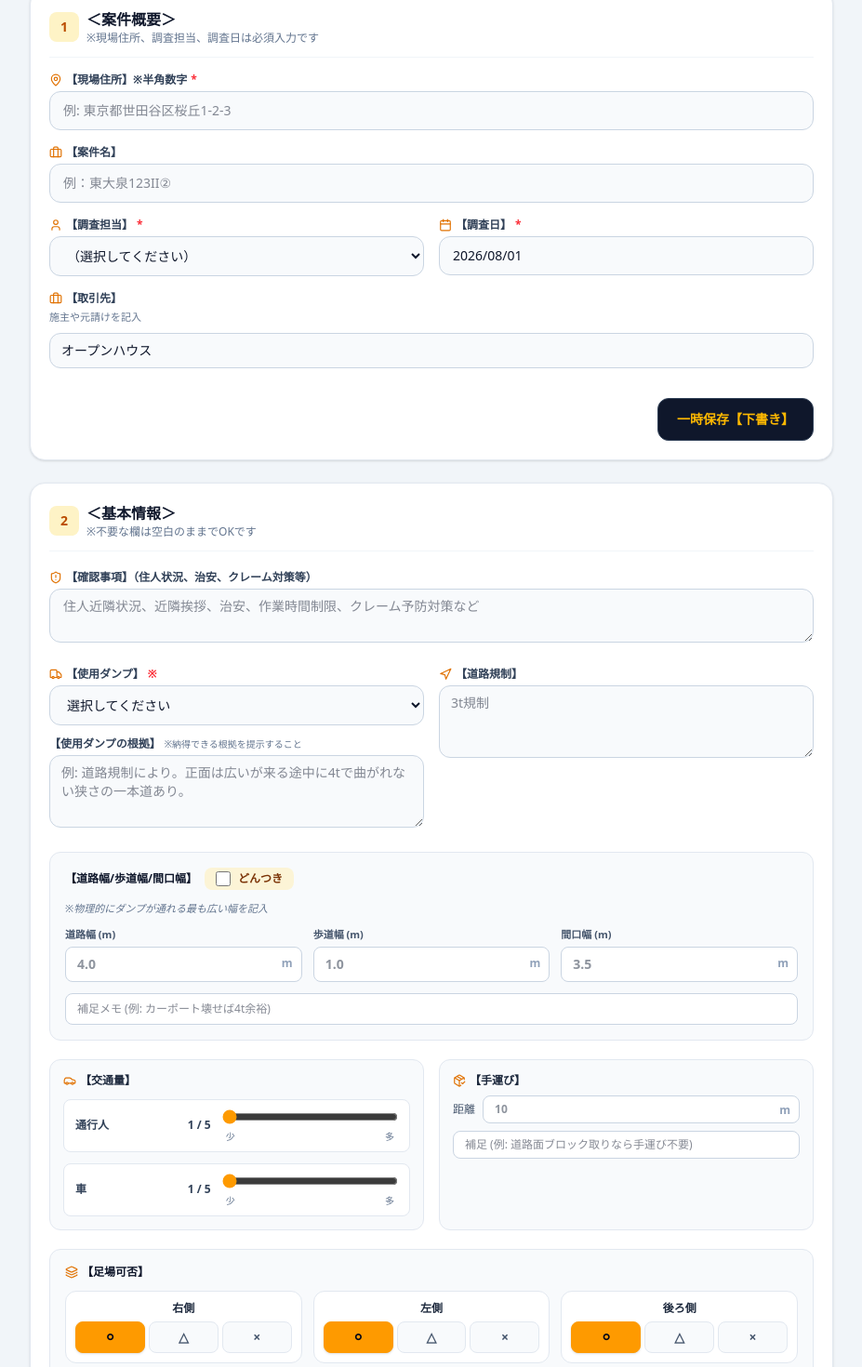
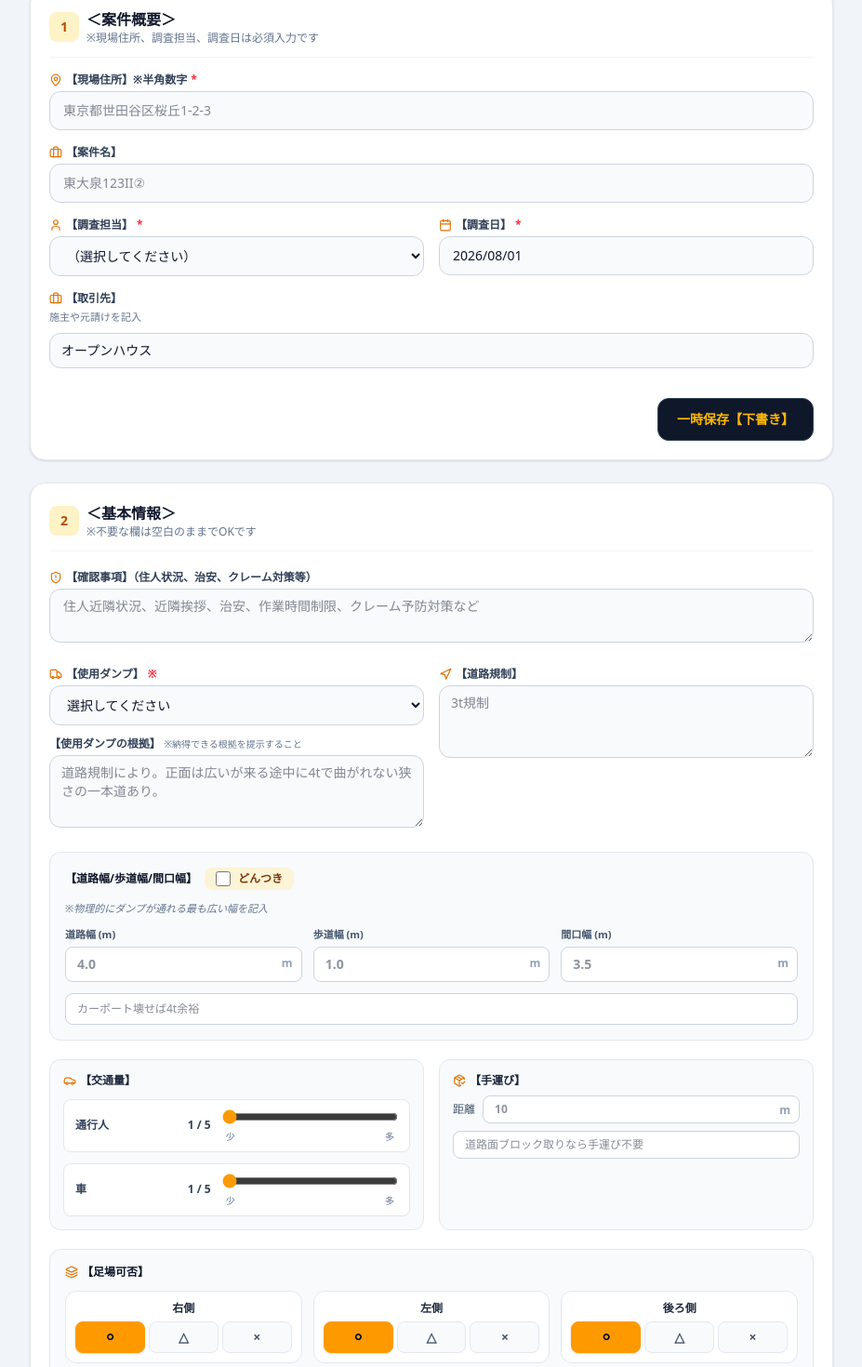
Before and after one commit to pyonshira07/ohd-field-survey-test, a React (Vite) app: page / in a window 1280 px wide. Shown: the part 101-1571 px from the top of the page at 93% size, without its empty margins (176-1103 px from the left). Built offline with nearby package versions, Linux system fonts and the light colour scheme.

Commit message:
Simplify field placeholder text

```diff
--- a/src/components/BasicInfoSection.tsx
+++ b/src/components/BasicInfoSection.tsx
@@ -68,7 +68,7 @@ export const BasicInfoSection: React.FC<BasicInfoSectionProps> = ({ report, onCh
             rows={3}
             value={report.dumpTruckReason}
             onChange={(e) => onChange({ dumpTruckReason: e.target.value })}
-            placeholder="例: 道路規制により。正面は広いが来る途中に4tで曲がれない狭さの一本道あり。"
+            placeholder="道路規制により。正面は広いが来る途中に4tで曲がれない狭さの一本道あり。"
             className="mt-1 w-full px-3 py-2 rounded-xl border border-slate-300 focus:ring-2 focus:ring-amber-500 text-sm text-slate-900 bg-slate-50 focus:bg-white transition-all"
           />
         </div>
@@ -161,7 +161,7 @@ export const BasicInfoSection: React.FC<BasicInfoSectionProps> = ({ report, onCh
             type="text"
             value={report.roadNote}
             onChange={(e) => onChange({ roadNote: e.target.value })}
-            placeholder="補足メモ (例: カーポート壊せば4t余裕)"
+            placeholder="カーポート壊せば4t余裕"
             className="w-full px-3 py-2 rounded-lg border border-slate-300 text-xs font-medium text-slate-900 bg-white"
           />
         </div>
@@ -227,7 +227,7 @@ export const BasicInfoSection: React.FC<BasicInfoSectionProps> = ({ report, onCh
             type="text"
             value={report.manualCarryNote}
             onChange={(e) => onChange({ manualCarryNote: e.target.value })}
-            placeholder="補足 (例: 道路面ブロック取りなら手運び不要)"
+            placeholder="道路面ブロック取りなら手運び不要"
             className="w-full px-3 py-1.5 rounded-lg border border-slate-300 text-xs text-slate-900 bg-white"
           />
         </div>
@@ -310,7 +310,7 @@ export const BasicInfoSection: React.FC<BasicInfoSectionProps> = ({ report, onCh
             type="text"
             value={report.scaffoldNote}
             onChange={(e) => onChange({ scaffoldNote: e.target.value })}
-            placeholder="補足メモ (例: 裏手狭小につき足場一部単管組み)"
+            placeholder="裏手狭小につき足場一部単管組み"
             className="w-full px-3 py-2 rounded-lg border border-slate-300 text-xs font-medium text-slate-900 bg-white"
           />
         </div>
--- a/src/components/BuildingInfoSection.tsx
+++ b/src/components/BuildingInfoSection.tsx
@@ -137,7 +137,7 @@ export const BuildingInfoSection: React.FC<BuildingInfoSectionProps> = ({ report
                   type="text"
                   value={bldg.structureNote || ''}
                   onChange={(e) => updateBuilding(index, { structureNote: e.target.value })}
-                  placeholder="補足メモ（例：登記上は木・鉄骨造）"
+                  placeholder="登記上は木・鉄骨造"
                   className="mt-2 w-full px-3 py-1.5 rounded-lg border border-slate-300 text-xs text-slate-900 bg-white"
                 />
               </div>
@@ -239,7 +239,7 @@ export const BuildingInfoSection: React.FC<BuildingInfoSectionProps> = ({ report
                   type="text"
                   value={bldg.roofNote || ''}
                   onChange={(e) => updateBuilding(index, { roofNote: e.target.value })}
-                  placeholder="補足メモ（例：一部陸屋根）"
+                  placeholder="一部陸屋根"
                   className="mt-2 w-full px-3 py-1.5 rounded-lg border border-slate-300 text-xs text-slate-900 bg-white"
                 />
               </div>
@@ -260,7 +260,7 @@ export const BuildingInfoSection: React.FC<BuildingInfoSectionProps> = ({ report
                   type="text"
                   value={bldg.exteriorWallNote || ''}
                   onChange={(e) => updateBuilding(index, { exteriorWallNote: e.target.value })}
-                  placeholder="補足メモ（例：一部タイル貼り）"
+                  placeholder="一部タイル貼り"
                   className="mt-2 w-full px-3 py-1.5 rounded-lg border border-slate-300 text-xs text-slate-900 bg-white"
                 />
               </div>
@@ -279,7 +279,7 @@ export const BuildingInfoSection: React.FC<BuildingInfoSectionProps> = ({ report
                     const digits = e.target.value.replace(/[^0-9]/g, '');
                     updateBuilding(index, { manualDemolitionRatio: digits ? Number(digits) : 0 });
                   }}
-                  placeholder="例：30"
+                  placeholder="30"
                   className="w-full px-3 py-2 pr-8 rounded-lg border border-slate-300 text-sm font-semibold text-slate-900 bg-white"
                 />
                 <span className="absolute right-3 top-2.5 text-sm text-slate-500 font-bold">%</span>
@@ -288,7 +288,7 @@ export const BuildingInfoSection: React.FC<BuildingInfoSectionProps> = ({ report
                 type="text"
                 value={bldg.manualDemolitionNote}
                 onChange={(e) => updateBuilding(index, { manualDemolitionNote: e.target.value })}
-                placeholder="補足メモ（例：2、3F全部と1F少し）"
+                placeholder="2、3F全部と1F少し"
                 className="w-full px-3 py-1.5 rounded-lg border border-slate-300 text-xs text-slate-900 bg-slate-50"
               />
             </div>
@@ -391,7 +391,7 @@ export const BuildingInfoSection: React.FC<BuildingInfoSectionProps> = ({ report
                   type="text"
                   value={bldg.note}
                   onChange={(e) => updateBuilding(index, { note: e.target.value })}
-                  placeholder="補足メモ (例: 2階が増築っぽい。外壁リフォームしてる？)"
+                  placeholder="2階が増築っぽい。外壁リフォームしてる？"
                   className="w-full px-3 py-1.5 rounded-lg border border-slate-300 text-xs text-slate-900 bg-slate-50"
                 />
               </div>
--- a/src/components/OverviewSection.tsx
+++ b/src/components/OverviewSection.tsx
@@ -41,7 +41,7 @@ export const OverviewSection: React.FC<OverviewSectionProps> = ({ report, onChan
             type="text"
             value={report.siteAddress}
             onChange={(e) => onChange({ siteAddress: e.target.value })}
-            placeholder="例: 東京都世田谷区桜丘1-2-3"
+            placeholder="東京都世田谷区桜丘1-2-3"
             className="w-full px-3.5 py-2.5 rounded-xl border border-slate-300 focus:ring-2 focus:ring-amber-500 focus:border-amber-500 text-sm font-medium text-slate-900 bg-slate-50 focus:bg-white transition-all"
             required
           />
@@ -57,7 +57,7 @@ export const OverviewSection: React.FC<OverviewSectionProps> = ({ report, onChan
             type="text"
             value={report.caseName || ''}
             onChange={(e) => onChange({ caseName: e.target.value })}
-            placeholder="例：東大泉123II②"
+            placeholder="東大泉123II②"
             className="w-full px-3.5 py-2.5 rounded-xl border border-slate-300 focus:ring-2 focus:ring-amber-500 text-sm font-medium text-slate-900 bg-slate-50 focus:bg-white transition-all"
           />
         </div>
```
